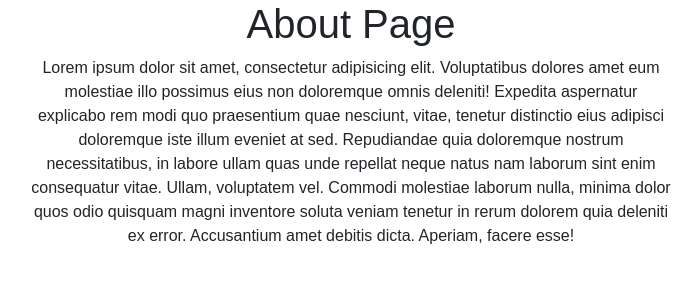
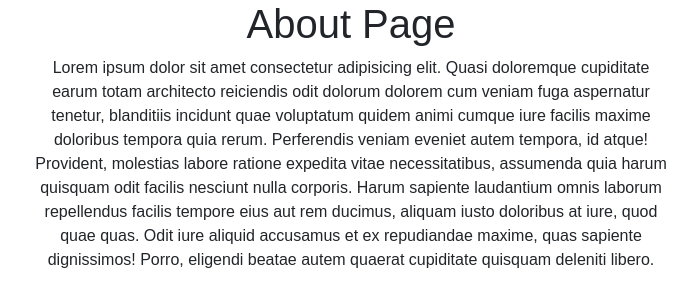
Before and after one commit to DSchMelz/Blog, a Django app: page /about/ in a window 1280 px wide. Shown: the part 56-363 px from the top of the page, without its empty margins (289-989 px from the left). Run offline with Django 3.2, Linux system fonts and the light colour scheme; some libraries are stand-ins or nearby versions.

Commit message:
Add some text to about page

```diff
--- a/blog/templates/blog/about.html
+++ b/blog/templates/blog/about.html
@@ -7,7 +7,7 @@
         <div class="about-wrapper">
             <h1>About Page</h1>
             <p class="about-inf">
-                Lorem ipsum dolor sit amet, consectetur adipisicing elit. Voluptatibus dolores amet eum molestiae illo possimus eius non doloremque omnis deleniti! Expedita aspernatur explicabo rem modi quo praesentium quae nesciunt, vitae, tenetur distinctio eius adipisci doloremque iste illum eveniet at sed. Repudiandae quia doloremque nostrum necessitatibus, in labore ullam quas unde repellat neque natus nam laborum sint enim consequatur vitae. Ullam, voluptatem vel. Commodi molestiae laborum nulla, minima dolor quos odio quisquam magni inventore soluta veniam tenetur in rerum dolorem quia deleniti ex error. Accusantium amet debitis dicta. Aperiam, facere esse!
+                Lorem ipsum dolor sit amet consectetur adipisicing elit. Quasi doloremque cupiditate earum totam architecto reiciendis odit dolorum dolorem cum veniam fuga aspernatur tenetur, blanditiis incidunt quae voluptatum quidem animi cumque iure facilis maxime doloribus tempora quia rerum. Perferendis veniam eveniet autem tempora, id atque! Provident, molestias labore ratione expedita vitae necessitatibus, assumenda quia harum quisquam odit facilis nesciunt nulla corporis. Harum sapiente laudantium omnis laborum repellendus facilis tempore eius aut rem ducimus, aliquam iusto doloribus at iure, quod quae quas. Odit iure aliquid accusamus et ex repudiandae maxime, quas sapiente dignissimos! Porro, eligendi beatae autem quaerat cupiditate quisquam deleniti libero.
             </p>
         </div>
     </div>
```
